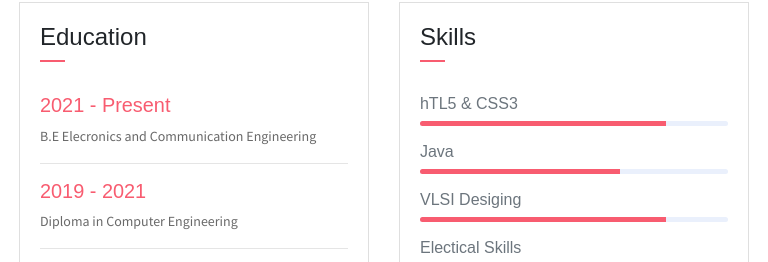
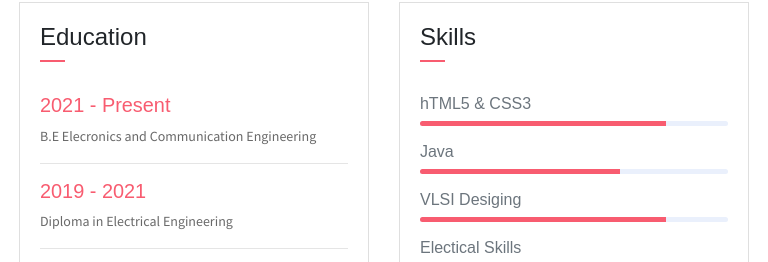
Before and after one commit to Meenakshisundaram2002/Meenakshisundaram2002.github.io, a plain HTML site: page index.html in a window 1280 px wide. Shown: the part 1299-1561 px from the top of the page, 446-1214 px from the left. Drawn offline with Linux system fonts and the light colour scheme.

Commit message:
Update index.html

```diff
--- a/index.html
+++ b/index.html
@@ -89,7 +89,7 @@
                             <P>B.E Elecronics and Communication Engineering</P>
                             <hr>
                             <h6 class="title text-danger">2019 - 2021</h6>
-                            <P>Diploma in Computer Engineering</P>
+                            <P>Diploma in Electrical Engineering</P>
                             <hr>
                             <h6 class="title text-danger">2018 - 2019</h6>
                             <P>High School Degree</P>
@@ -106,7 +106,7 @@
                             </div>
                         </div>
                         <div class="card-body pb-2">
-                           <h6>hTL5 &amp; CSS3</h6>
+                           <h6>hTML5 &amp; CSS3</h6>
                             <div class="progress mb-3">
                                 <div class="progress-bar bg-danger" role="progressbar" style="width: 80%" aria-valuenow="25" aria-valuemin="0" aria-valuemax="100"></div>
                             </div>
```
